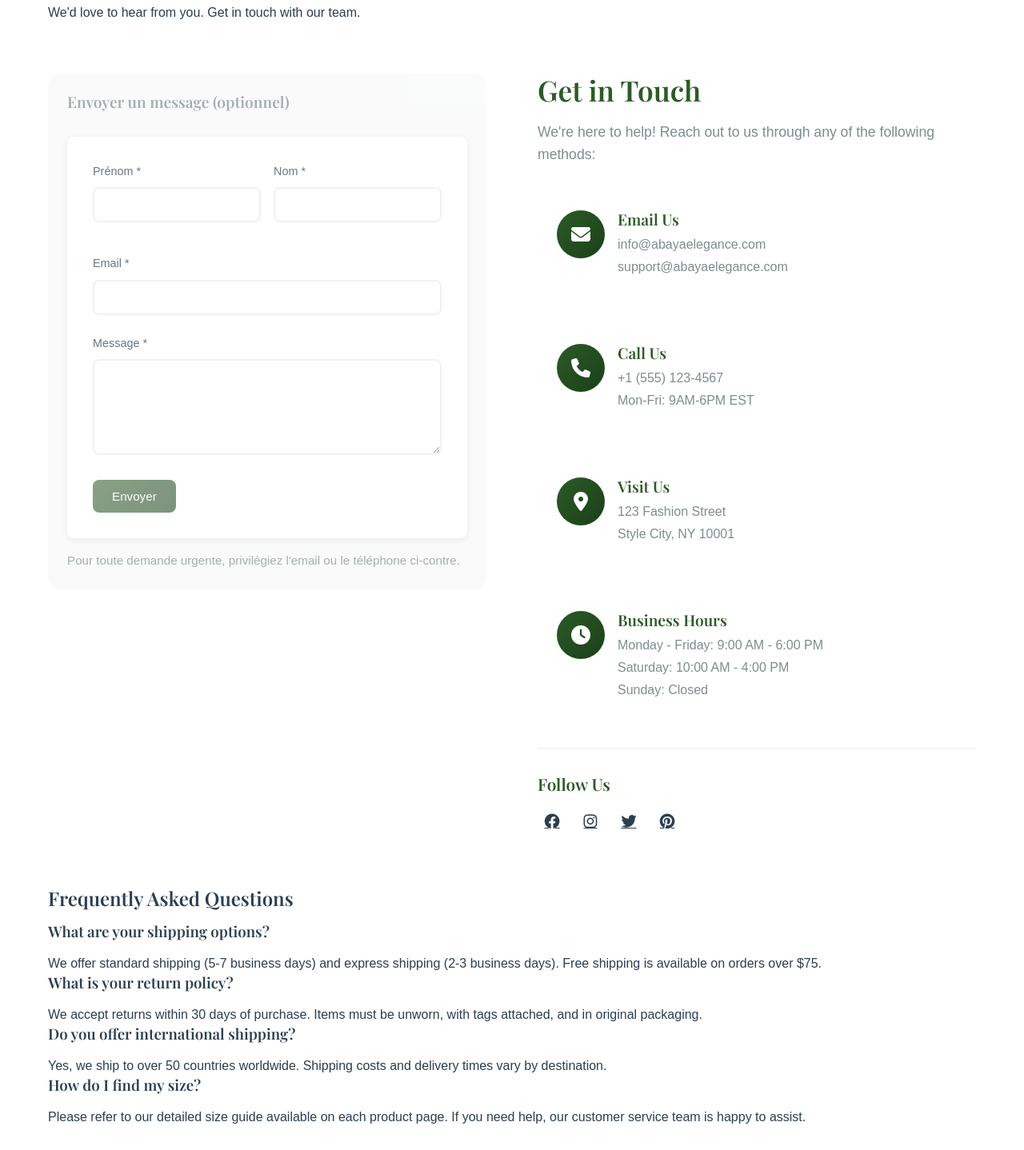
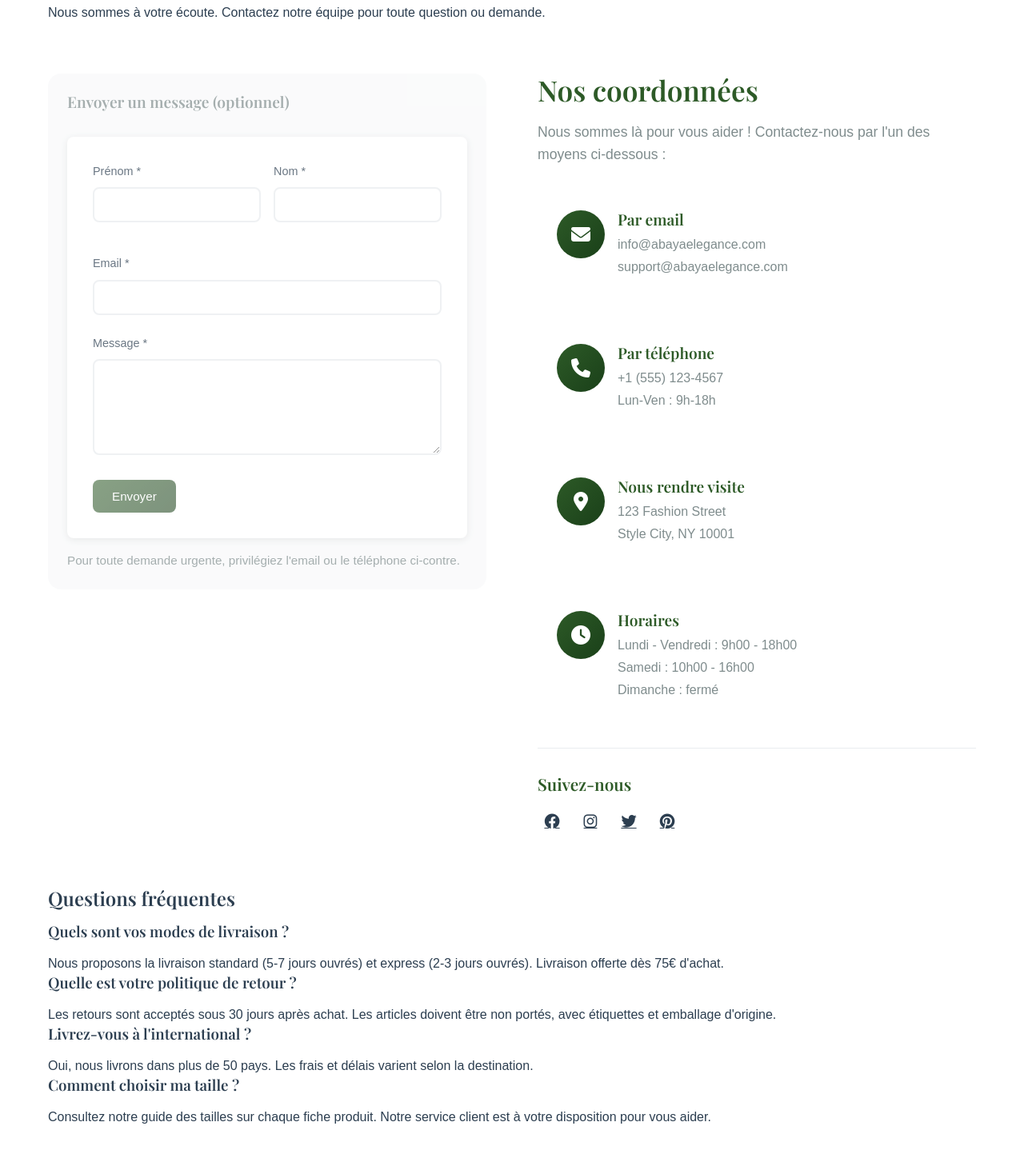
Before and after one commit to Lunkht/KhomElegance, a website built with Vite: page contact.html in a window 1280 px wide. Shown: the part 122-1560 px from the top of the page at 80% size. Built offline with nearby package versions, Linux system fonts and the light colour scheme.

Commit message:
Mise à jour des textes de la page de contact en français

```diff
--- a/contact.html
+++ b/contact.html
@@ -151,7 +151,7 @@
             <div class="container">
                 <div class="page-header-content">
                     <h1 class="page-title" data-i18n="contactUs">Contactez-nous</h1>
-                    <p>We'd love to hear from you. Get in touch with our team.</p>
+                    <p>Nous sommes à votre écoute. Contactez notre équipe pour toute question ou demande.</p>
                 </div>
             </div>
         </section>
@@ -189,8 +189,8 @@
 
                     <!-- Contact Information -->
                     <div class="contact-info-section">
-                        <h2>Get in Touch</h2>
-                        <p>We're here to help! Reach out to us through any of the following methods:</p>
+                        <h2>Nos coordonnées</h2>
+                        <p>Nous sommes là pour vous aider ! Contactez-nous par l'un des moyens ci-dessous :</p>
 
                         <div class="contact-methods">
                             <div class="contact-method">
@@ -198,7 +198,7 @@
                                     <i class="fas fa-envelope"></i>
                                 </div>
                                 <div class="contact-details">
-                                    <h3>Email Us</h3>
+                                    <h3>Par email</h3>
                                     <p>info@abayaelegance.com</p>
                                     <p>support@abayaelegance.com</p>
                                 </div>
@@ -209,9 +209,9 @@
                                     <i class="fas fa-phone"></i>
                                 </div>
                                 <div class="contact-details">
-                                    <h3>Call Us</h3>
+                                    <h3>Par téléphone</h3>
                                     <p>+1 (555) 123-4567</p>
-                                    <p>Mon-Fri: 9AM-6PM EST</p>
+                                    <p>Lun-Ven : 9h-18h</p>
                                 </div>
                             </div>
 
@@ -220,7 +220,7 @@
                                     <i class="fas fa-map-marker-alt"></i>
                                 </div>
                                 <div class="contact-details">
-                                    <h3>Visit Us</h3>
+                                    <h3>Nous rendre visite</h3>
                                     <p>123 Fashion Street</p>
                                     <p>Style City, NY 10001</p>
                                 </div>
@@ -231,17 +231,17 @@
                                     <i class="fas fa-clock"></i>
                                 </div>
                                 <div class="contact-details">
-                                    <h3>Business Hours</h3>
-                                    <p>Monday - Friday: 9:00 AM - 6:00 PM</p>
-                                    <p>Saturday: 10:00 AM - 4:00 PM</p>
-                                    <p>Sunday: Closed</p>
+                                    <h3>Horaires</h3>
+                                    <p>Lundi - Vendredi : 9h00 - 18h00</p>
+                                    <p>Samedi : 10h00 - 16h00</p>
+                                    <p>Dimanche : fermé</p>
                                 </div>
                             </div>
                         </div>
 
                         <!-- Social Media -->
                         <div class="social-section">
-                            <h3>Follow Us</h3>
+                            <h3>Suivez-nous</h3>
                             <div class="social-links">
                                 <a href="#" aria-label="Facebook"><i class="fab fa-facebook"></i></a>
                                 <a href="#" aria-label="Instagram"><i class="fab fa-instagram"></i></a>
@@ -257,23 +257,23 @@
         <!-- FAQ Section -->
         <section class="faq-section">
             <div class="container">
-                <h2>Frequently Asked Questions</h2>
+                <h2>Questions fréquentes</h2>
                 <div class="faq-grid">
                     <div class="faq-item">
-                        <h3>What are your shipping options?</h3>
-                        <p>We offer standard shipping (5-7 business days) and express shipping (2-3 business days). Free shipping is available on orders over $75.</p>
+                        <h3>Quels sont vos modes de livraison ?</h3>
+                        <p>Nous proposons la livraison standard (5-7 jours ouvrés) et express (2-3 jours ouvrés). Livraison offerte dès 75€ d'achat.</p>
                     </div>
                     <div class="faq-item">
-                        <h3>What is your return policy?</h3>
-                        <p>We accept returns within 30 days of purchase. Items must be unworn, with tags attached, and in original packaging.</p>
+                        <h3>Quelle est votre politique de retour ?</h3>
+                        <p>Les retours sont acceptés sous 30 jours après achat. Les articles doivent être non portés, avec étiquettes et emballage d'origine.</p>
                     </div>
                     <div class="faq-item">
-                        <h3>Do you offer international shipping?</h3>
-                        <p>Yes, we ship to over 50 countries worldwide. Shipping costs and delivery times vary by destination.</p>
+                        <h3>Livrez-vous à l'international ?</h3>
+                        <p>Oui, nous livrons dans plus de 50 pays. Les frais et délais varient selon la destination.</p>
                     </div>
                     <div class="faq-item">
-                        <h3>How do I find my size?</h3>
-                        <p>Please refer to our detailed size guide available on each product page. If you need help, our customer service team is happy to assist.</p>
+                        <h3>Comment choisir ma taille ?</h3>
+                        <p>Consultez notre guide des tailles sur chaque fiche produit. Notre service client est à votre disposition pour vous aider.</p>
                     </div>
                 </div>
             </div>
```
